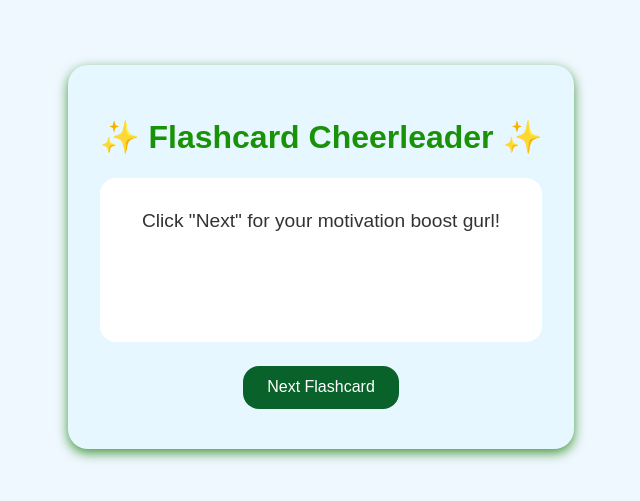
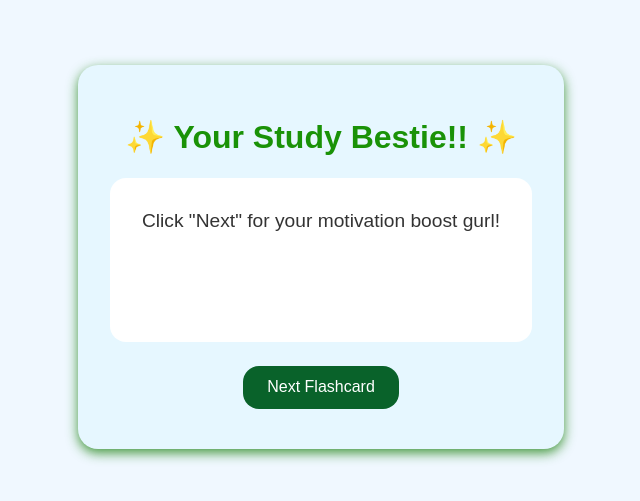
Before and after one commit to saman0101/Motivation-Flashcards, a plain HTML site: page index.html in a window 1280 px wide. Shown: the part 143-644 px from the top of the page, without its empty margins (319-959 px from the left). Drawn offline with Linux system fonts and the light colour scheme.

Commit message:
sigma changes hehe

```diff
--- a/index.html
+++ b/index.html
@@ -1,4 +1,3 @@
-<!-- index.html -->
 <!DOCTYPE html>
 <html lang="en">
 <head>
@@ -9,7 +8,7 @@
 </head>
 <body>
   <div class="container">
-    <h1>✨ Flashcard Cheerleader ✨</h1>
+    <h1>✨ Your Study Bestie!! ✨</h1>
     <div id="flashcard" class="flashcard">Click "Next" for your motivation boost gurl!</div>
     <button onclick="showNextCard()">Next Flashcard</button>
   </div>
```
